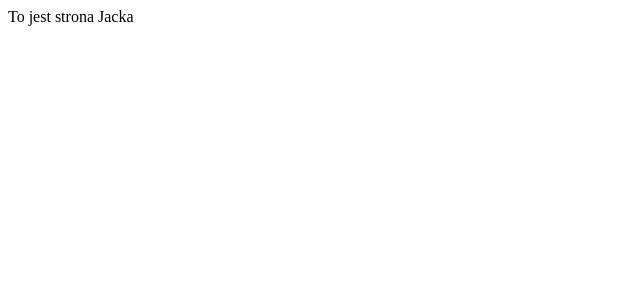
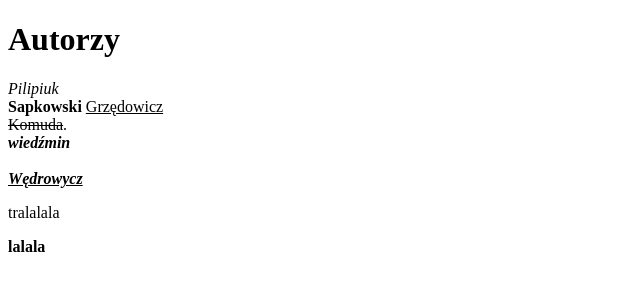
Before and after one commit to kompman777/kompman777.github.io, a plain HTML site: page index.html in a window 1280 px wide. Shown: the whole page, without its empty margins (0-640 px from the left). Drawn offline with Linux system fonts and the light colour scheme.

Commit message:
Fantastyka

```diff
--- a/index.html
+++ b/index.html
@@ -1,10 +1,17 @@
 <!DOCTYPE html>
 <html>
     <head>
-        <title>Pierwsza strona</title>
+        <title>fantastyka</title>
         <meta charset="UTF-8">
     </head>
     <body>
-        To jest strona Jacka
+        <h1>Autorzy</h1>
+        <i>Pilipiuk</i><br />  <b>Sapkowski</b>
+        <u>Grzędowicz</u> <br /> <s>Komuda</s>.<br />
+        <b><i>wiedźmin</i></b>
+        <br /><br />
+        <b><i><u>Wędrowycz</u></i></b>
+        <p>tralalala</p><p><b>lalala</b></p>
+        <span></span>
     </body>
 </html>
```
